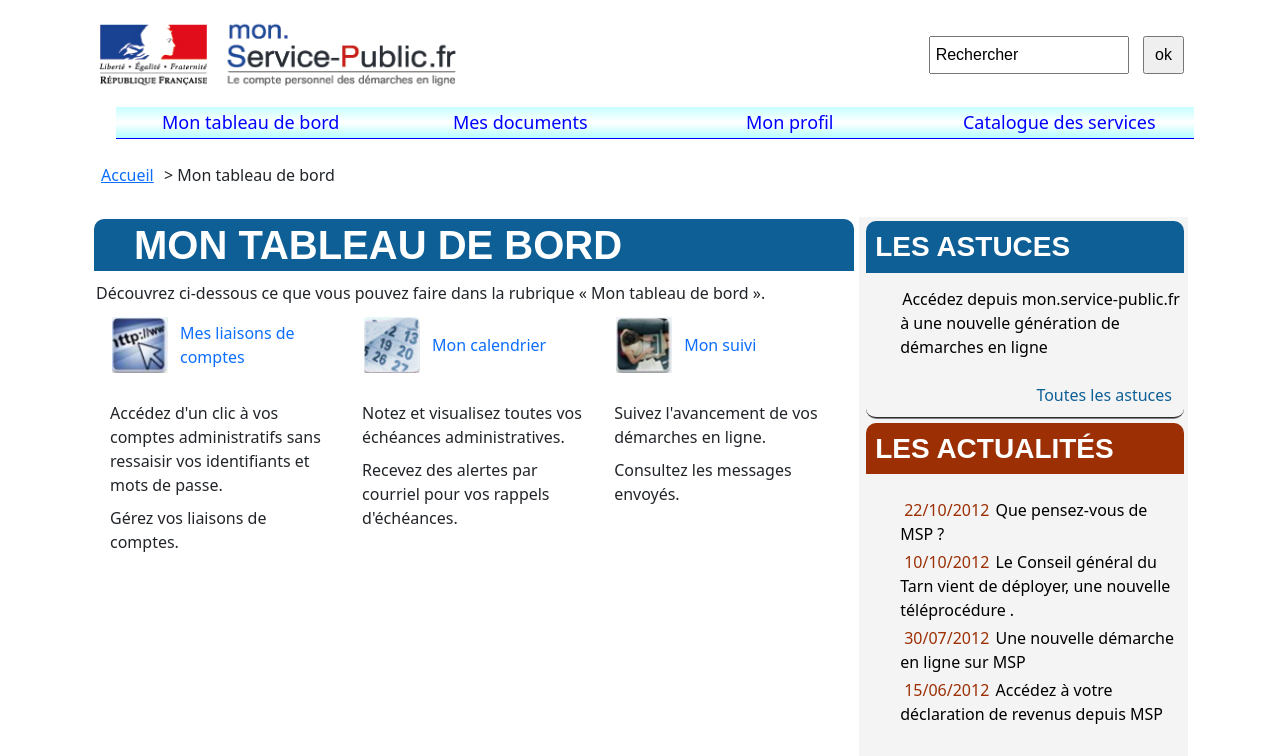
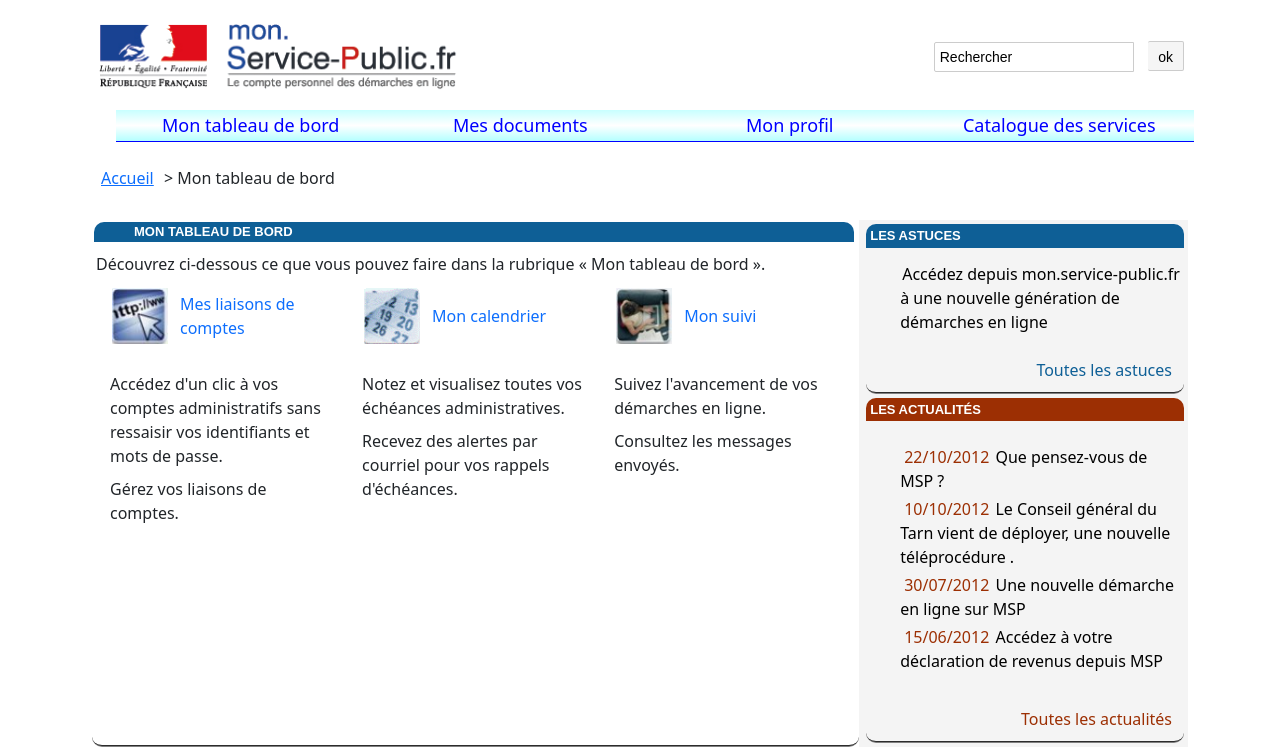
Before and after one commit to Nassjet/projet-css-dm, a plain HTML site: page index.html in a window 1280 px wide. Shown: the top 756 px of the page. Drawn offline with nearby package versions, Linux system fonts and the light colour scheme.

Commit message:
des changements par-ci par la

```diff
--- a/style.css
+++ b/style.css
@@ -2,6 +2,13 @@
   margin: 1vw;
 }
 
+/* Assurer que les images s'adaptent à leur conteneur */
+img {
+  max-width: 100%; /* L'image ne dépassera jamais la largeur de son conteneur */
+  height: auto;    /* Maintient le ratio de l'image */
+  display: flex;
+  justify-content: flex-start;
+}
 
 header {
     display: flex;
@@ -12,7 +19,7 @@
     font-family: sans-serif;
   }
 nav {
-    width: 100%;
+  width: 100%;
 }
 nav a {
   color: blue ;
@@ -33,10 +40,42 @@
   background-color: white;
   padding: 0;
 }
+nav li a {
+  text-decoration: none;
+  font-size: 13px;
+}
 * {
   margin: 0;
   padding: 2;
   box-sizing: border-box;
+}
+
+#recherche_conteneur {
+  display: flex;
+  align-items: center;
+}
+
+#rechercheInput {
+  border: 1px solid #ccc;
+  font-size: 14px;
+  border-radius: 2px 0 0 2px; /* Bord arrondi sur la gauche */
+  height: 30px;
+
+}
+
+#ok_recherche {
+  border: 1px solid #ccc;
+  border-left: none; /* Pour fusionner les deux champs */
+  padding: 5px 10px;
+  font-size: 14px;
+  border-radius: 2px; /* Bord arrondi sur la droite */
+  height: 30px;
+  background-color: #f5f5f5;
+  cursor: pointer;
+}
+
+#ok_recherche:hover {
+  background-color: #e0e0e0;
 }
 
 
@@ -132,7 +171,11 @@
   padding-left: 5px; /* Ajoute un espace à gauche pour séparer du main */
   background-color: #f4f4f4; /* Optionnel : un fond pour l'aside */
 }
-.title_astuces {
+
+main h1 {
+  font-size: 13px;
+}
+aside h3 {
   color: white;
   background-color: #0e5f96;
   border-top-left-radius: 10px;
@@ -140,18 +183,11 @@
   font-family: Arial;
   font-weight: bold;
   text-transform: uppercase;
-  padding: 9;
+  font-size: 13px;
+  padding: 4
 }
-
 .title_actualites {
-  color: white;
   background-color: #9c2f03;
-  border-top-left-radius: 10px;
-  border-top-right-radius: 10px;
-  font-family: Arial;
-  font-weight: bold;
-  text-transform: uppercase;
-  padding: 9;
 }
 
 .astuces div{
```
